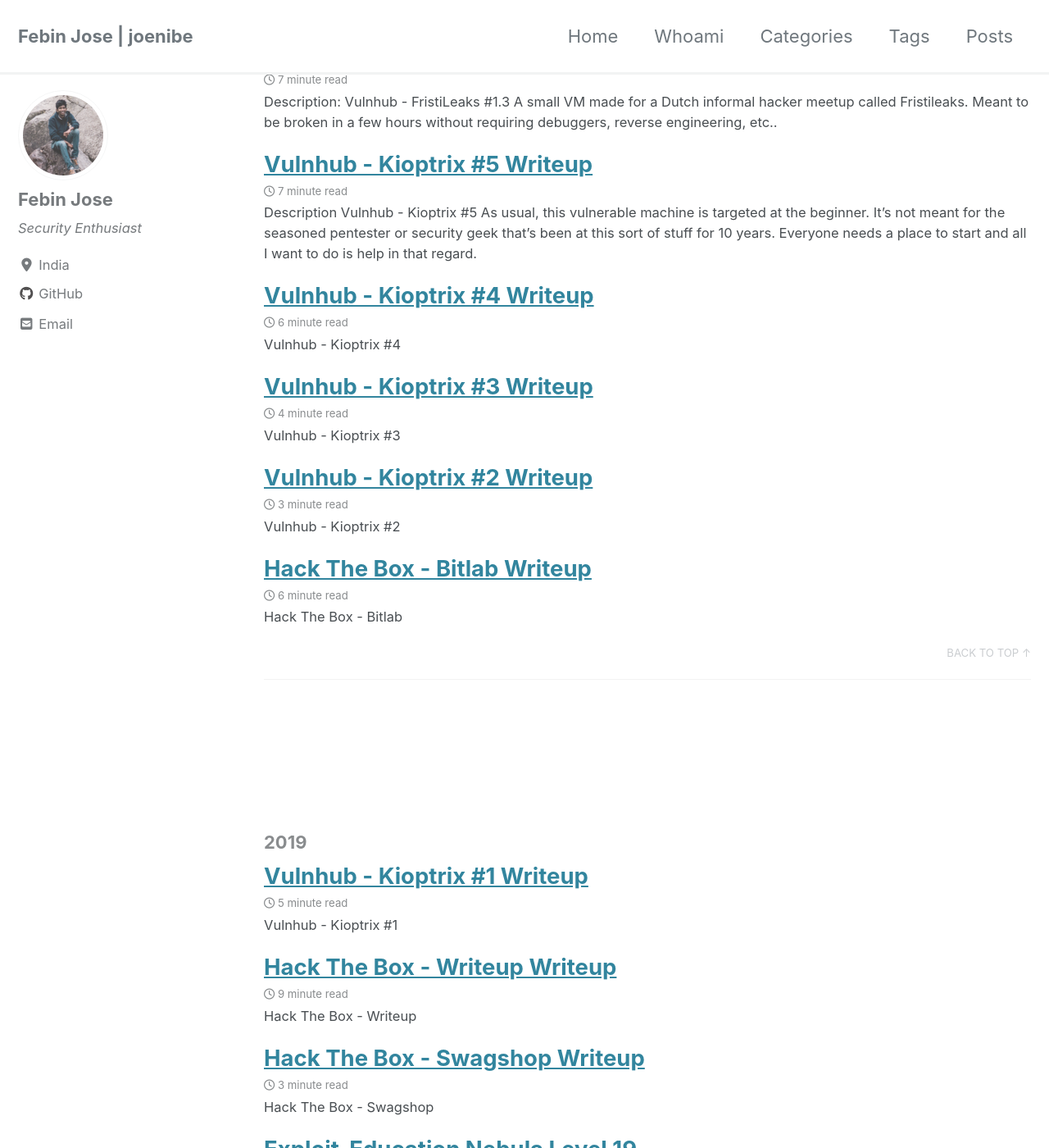
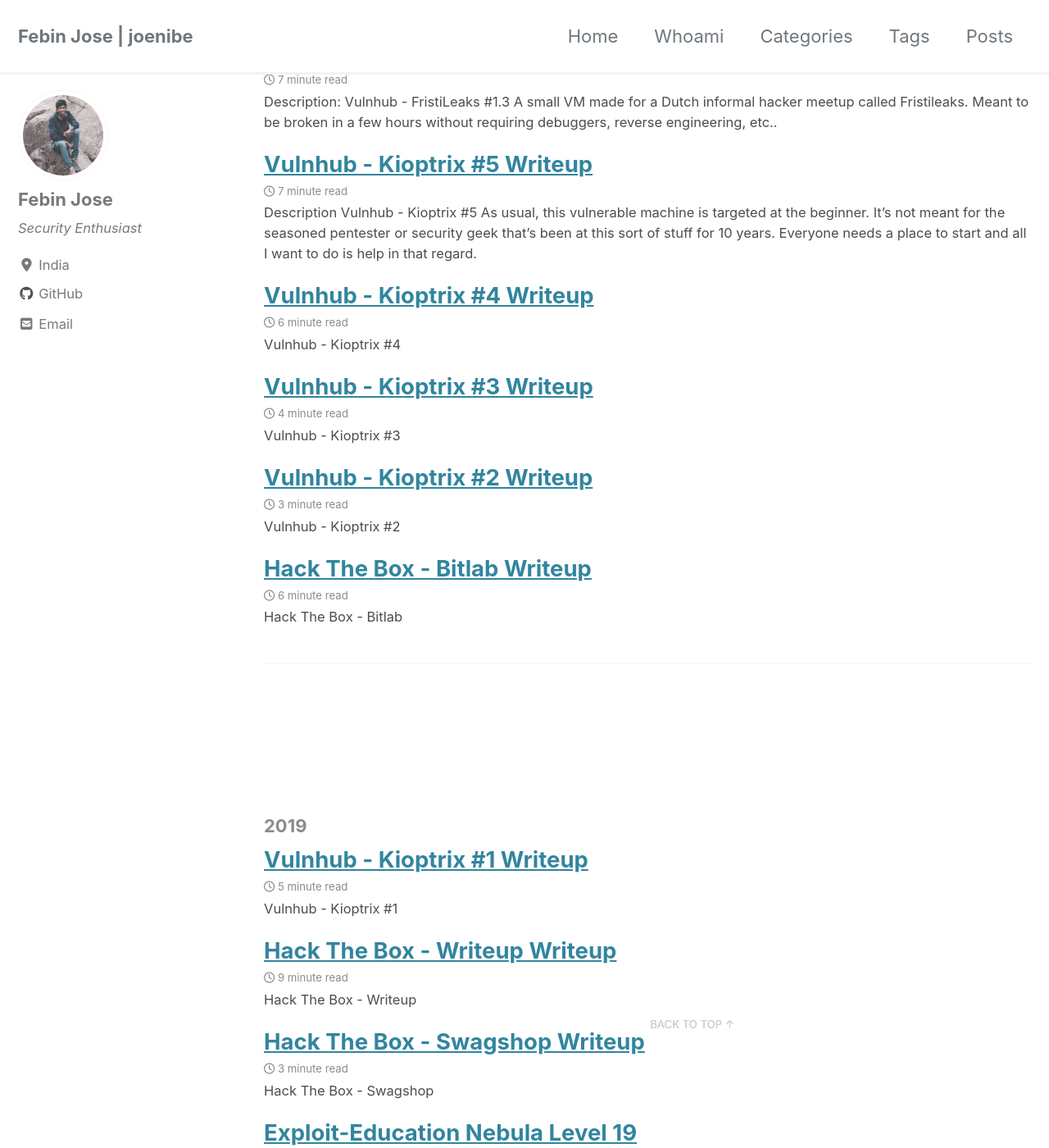
Before and after one commit to JoeNibe/JoeNibe.github.io, a Jekyll site: the page built from _pages/year-archive.md, in a window 1280 px wide and 1400 px high, scrolled down 534 px. Shown: the whole window at 82% size. Built offline with Jekyll 4.4.1, drawn with Linux system fonts in a browser that asks for light colours; cached includes are drawn as plain includes; nearby versions of some CDN libraries.

Commit message:
Update _page.scss

```diff
--- a/_sass/minimal-mistakes/_page.scss
+++ b/_sass/minimal-mistakes/_page.scss
@@ -361,6 +361,10 @@
   text-transform: uppercase;
   text-align: right;
   text-decoration: none;
+  position: fixed; /* Fixed/sticky position */
+  bottom: 10%; /* Place the button at the bottom of the page */
+  right: 30%; /* Place the button 30px from the right */
+  z-index: 99; /* Make sure it does not overlap */
 }
 
 /*
```
